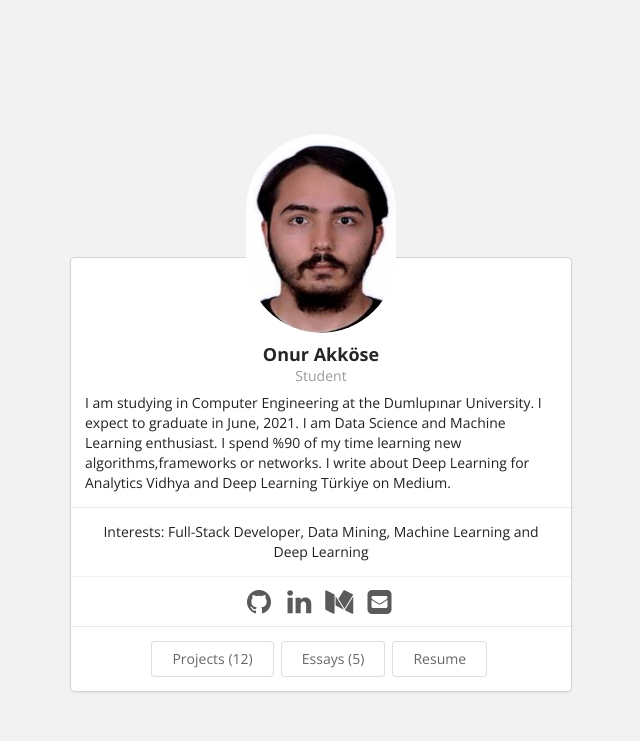
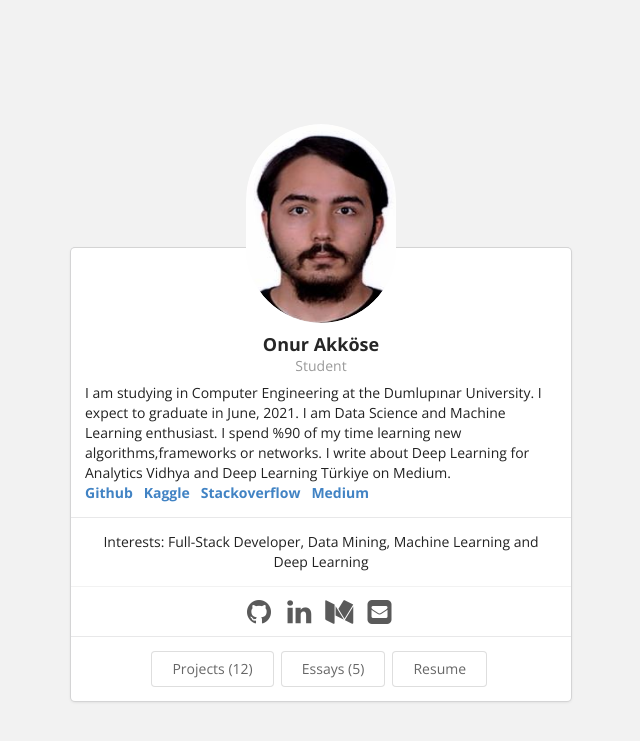
Before and after one commit to OnurAkkose/OnurAkkose.github.io, a Jekyll site: the page built from index.html, in a window 1280 px wide. Shown: the top 741 px of the page, without its empty margins (319-959 px from the left). Built offline with Jekyll 4.4.1, drawn with Linux system fonts in a browser that asks for light colours.

Commit message:
Update theme-home-builtin-1.html

```diff
--- a/_includes/theme-home-builtin-1.html
+++ b/_includes/theme-home-builtin-1.html
@@ -23,6 +23,11 @@
         </div>
         <div class="left aligned description">
           {{ site.data.bio.basics.summary }}
+          <br>
+          <a href="https://github.com/OnurAkkose"><b>Github</b></a> &nbsp;
+          <a href="https://www.kaggle.com/onurakkse"><b>Kaggle</b></a> &nbsp;
+          <a href="https://stackoverflow.com/users/13411939/onur-akk%c3%96se"><b>Stackoverflow</b></a> &nbsp;
+          <a href="https://onurakkose.medium.com/"><b>Medium</b></a> &nbsp;
         </div>
       </div>
       <div class="center aligned content">
```
